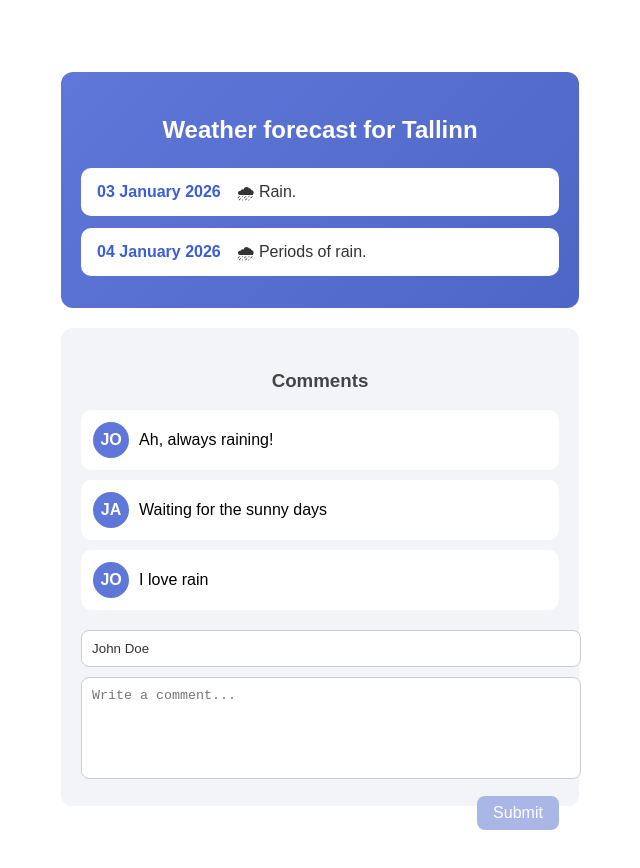
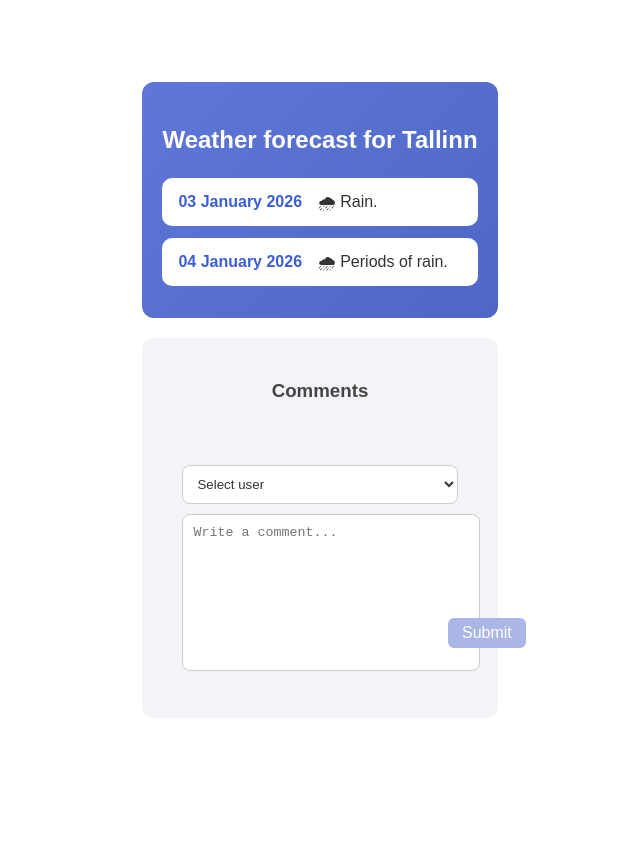
Before and after one commit to anusirkas/vue-vite-project, a Vue app: page / in a window 1280 px wide. Shown: the top 868 px of the page, without its empty margins (320-960 px from the left). After the commit the page ends 800 px from the top, so only its background shows below. Built offline with nearby package versions, Linux system fonts and the light colour scheme.

Commit message:
Remove hardcoded messages and not working form inputs

```diff
--- a/src/App.vue
+++ b/src/App.vue
@@ -16,33 +16,18 @@
 
     <div class="comments-card">
       <h3>Comments</h3>
-
-      <div class="comment">
-        <div class="avatar">JO</div>
-        <div class="comment-text">Ah, always raining!</div>
-      </div>
-
-      <div class="comment">
-        <div class="avatar">JA</div>
-        <div class="comment-text">Waiting for the sunny days</div>
-      </div>
-
-      <div class="comment">
-        <div class="avatar">JO</div>
-        <div class="comment-text">I love rain</div>
-      </div>
-
-      <div class="form-section">
-        <input class="user-input" value="John Doe" readonly />
-        <textarea
-          class="comment-input"
-          placeholder="Write a comment..."
-        ></textarea>
-        <button class="submit-btn">Submit</button>
+      <div>
+        <CommentSection />
       </div>
     </div>
+
   </div>
 </template>
+
+<script setup>
+import CommentSection from './components/CommentSection.vue';
+
+</script>
 
 <style>
 .page {
@@ -99,7 +84,9 @@
   border-radius: 10px;
   display: flex;
   align-items: center;
+  text-align: left;
   margin-bottom: 10px;
+  color: #333;
 }
 
 .avatar {
@@ -134,10 +121,15 @@
   color: #333;
 }
 
+.textarea-wrapper {
+  position: relative;
+}
+
 .comment-input {
   width: 100%;
-  height: 80px;
+  height: 100px;
   padding: 10px;
+  padding-bottom: 45px;   /* ruum nupu jaoks */
   border-radius: 8px;
   border: 1px solid #ccc;
   resize: none;
@@ -146,14 +138,15 @@
 }
 
 .submit-btn {
-  margin-top: 10px;
-  padding: 8px 16px;
-  border-radius: 8px;
+  position: absolute;
+  left: 60%;
+  margin-top: -60px;
+  padding: 6px 14px;
+  border-radius: 6px;
   border: none;
   background: #aab6e6;
   color: white;
   cursor: pointer;
-  float: right;
 }
 
 .submit-btn:hover {
--- a/src/components/CommentForm.vue
+++ b/src/components/CommentForm.vue
@@ -1,44 +1,57 @@
-<template>
-    <form @submit.prevent ="handleSubmit">
-        <select v-model="selectedUser">
-            <option disabled value="">Select User</option>
-            <option v-for="user in users" :key="user.id" :value="user.name">
-                {{ user.name }}
-            </option>
-        </select>
+<script setup lang="ts">
+import { ref } from 'vue'
 
-        <input
-            v-model="message"
-            type="text"
-            placeholder="Write a comment..." required
-        />
-        <button type="submit">Submit</button>
-    </form>
-</template>
-
-<script setup>
-import { ref } from 'vue'; // Importing ref for reactive state management
-
-const emit = defineEmits(['add-comment']); // Define an event emitter for adding comments
-
-const message = ref(''); // Reactive variable to hold the comment message
-const selectedUser = ref(''); // Reactive variable to hold the selected user
+const emit = defineEmits<{
+  (e: 'add-comment', comment: {
+    id: number
+    user: string
+    text: string
+    createdAt: Date
+  }): void
+}>()
 
 const users = [
-    { id: 1, name: 'John Doe' },
-    { id: 2, name: 'Jane Smith' }
-];
+  { id: 1, name: 'John Doe' },
+  { id: 2, name: 'Jane Smith' }
+]
 
-function handleSubmit() { // Function to handle comment submission
-    if (!message.value  || !selectedUser.value) return // Prevent submission if message or user is not selected
-    emit('add-comment', { // Emit the add-comment event with the new comment data
-        id: Date.now(), // Generate a unique ID for the comment
-        user: selectedUser.value, //    Set the user for the comment
-        text: message.value, // Set the comment message
-        createdAt: new Date()  // Set the creation date for the comment
-    }); // Emit the add-comment event with the new comment data
+const selectedUser = ref('')
+const message = ref('')
 
-    message.value = ''; // Clear the message input after submission
-    selectedUser.value = ''; // Clear the selected user after submission
+function handleSubmit() {
+  if (!selectedUser.value || !message.value) return
+
+  emit('add-comment', {
+    id: Date.now(),
+    user: selectedUser.value,
+    text: message.value,
+    createdAt: new Date()
+  })
+
+  message.value = ''
 }
 </script>
+
+<template>
+  <div class="form-section">
+    <select v-model="selectedUser" class="user-input">
+      <option disabled value="">Select user</option>
+      <option v-for="user in users" :key="user.id" :value="user.name">
+        {{ user.name }}
+      </option>
+    </select>
+
+    <div class="textarea-wrapper">
+      <textarea
+      v-model="message"
+      class="comment-input"
+      placeholder="Write a comment..."
+      ></textarea>
+    </div>
+
+
+    <button class="submit-btn" @click="handleSubmit">
+      Submit
+    </button>
+  </div>
+</template>
--- a/src/components/CommentItem.vue
+++ b/src/components/CommentItem.vue
@@ -1,31 +1,28 @@
 <template>
-    <div class="comment">
-        <strong>{{ comment.user }}</strong>
-        <p>{{ comment.text }}</p>
-        <small>{{ formattedDate }}</small>
+  <div class="comment">
+    <div class="avatar">
+      {{ comment.user.slice(0,2).toUpperCase() }}
     </div>
+
+    <div>
+      <div>{{ comment.text }}</div>
+      <small>{{ formattedDate }}</small>
+    </div>
+  </div>
 </template>
+<script setup lang="ts">
+import { computed } from 'vue'
 
-<script setup>
-import { computed } from 'vue';
+const props = defineProps<{
+  comment: {
+    id: number
+    user: string
+    text: string
+    createdAt: Date
+  }
+}>()
 
-const props = defineProps({
-    comment: {
-        type: Object,
-        required: true
-    }
-});
-
-const formattedDate = computed(() => {
-    return new Date(props.comment.createdAt).toLocaleString();
-});
+const formattedDate = computed(() =>
+  new Date(props.comment.createdAt).toLocaleString()
+)
 </script>
-
-<style>
-.comment {
-    border: 1px solid #ddd;
-    padding: 10px;
-    margin-bottom: 10px;
-    border-radius: 6px;
-}
-</style>
--- a/src/components/CommentList.vue
+++ b/src/components/CommentList.vue
@@ -17,4 +17,8 @@ defineProps({
         required: true
     }
 });
+
+//defineProps<{
+//  comments: any[]
+//}>()
 </script>
--- a/src/components/CommentSection.vue
+++ b/src/components/CommentSection.vue
@@ -1,7 +1,7 @@
 <template>
-    <div>
+    <div class="comments-card">
+        <CommentList :comments="comments" />
         <CommentForm @add-comment="addComment" />
-        <CommentList :comments="comments" />
     </div>
 </template>
 
```
